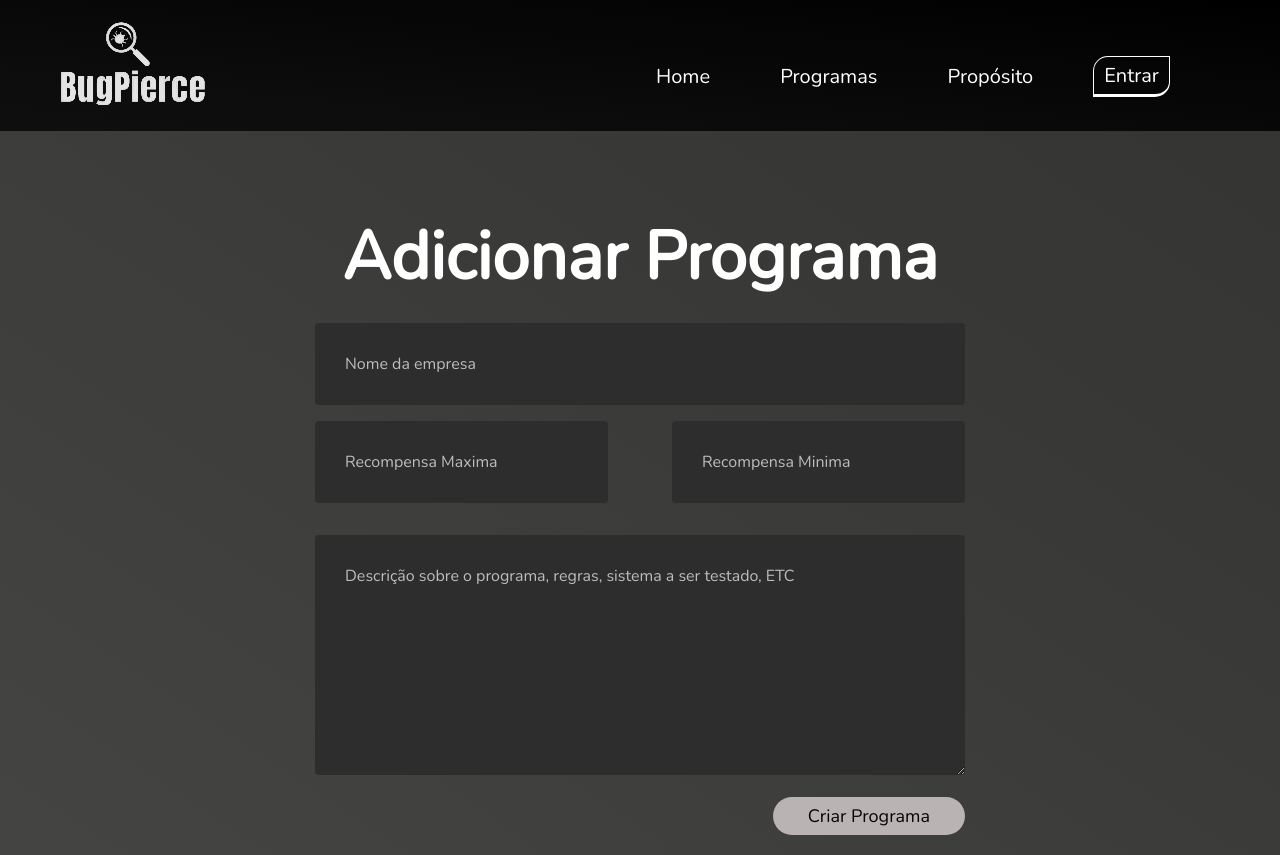
After one commit to loywz/BugPierce, a PHP site: page /adicionar-programa.php in a window 1280 px wide. The commit adds this page. Run offline with PHP 8.4, Linux system fonts and the light colour scheme.

Commit message:
Criação de programas

```diff
--- /dev/null
+++ b/adicionar-programa.php
@@ -0,0 +1,38 @@
+<?php include('montagem/header.php') ?>
+
+    <link href="css/adicionar-programa.css" rel="stylesheet">
+
+	<div class="container">
+		<div class="row">
+				<h1>Adicionar Programa</h1>
+		</div>
+		<div class="row input-container">
+		<form method='POST' action='acao/adicionar-programa-acao.php'>
+				<div>
+					<div>
+						<input type="text" name="nome_empresa" required placeholder="Nome da empresa"/>
+					</div>
+				</div>
+				<div>
+					<div class="styled-input">
+						<input type="text" name="rec_max" required placeholder="Recompensa Maxima"/>
+					</div>
+				</div>
+				<div>
+					<div class="styled-input" style="float:right;">
+						<input type="text" name="rec_min" required placeholder="Recompensa Minima"/>
+					</div>
+				</div>
+				<div>
+					<div class="styled-input wide">
+						<textarea name="mensagem" required placeholder="Descrição sobre o programa, regras, sistema a ser testado, ETC"></textarea>
+					</div>
+				</div>
+				<div >
+					<button class="enviar-btn">Criar Programa</button>
+				</div>
+		</div>
+	</div>
+</form>
+  </body>
+</html>
--- /dev/null
+++ b/css/adicionar-programa.css
@@ -0,0 +1,106 @@
+@import url('https://fonts.googleapis.com/css2?family=Nunito:wght@200&display=swap');
+
+*{
+    font-family: 'Nunito', sans-serif;
+}
+
+
+
+body {
+    background-image: linear-gradient(to right top, #444442, #40403e, #3b3b3a, #373736, #333332);
+}
+
+h1 {
+    font-family: 'Nunito', sans-serif;
+    font-weight: 600;
+    font-size: 67px;
+    color: white;
+    text-align: center;
+    padding-top: 80px;
+}
+
+
+
+.styled-input {
+    float: left;
+    width: 293px;
+    margin: 1rem 0;
+    position: relative;
+    border-radius: 4px;
+}
+
+
+@media only screen and (max-width: 768px){
+    .styled-input {
+        width:100%;
+    }
+}
+
+input::placeholder{
+    color: rgb(189, 189, 189);
+}
+textarea::placeholder{
+    color: rgb(189, 189, 189);
+}
+
+
+.styled-input.wide {
+    width: 650px;
+    max-width: 100%;
+}
+
+button{
+    border: 0;
+}
+
+input,
+textarea {
+    padding: 30px;
+    border: 0;
+    width: 100%;
+    font-size: 1rem;
+    background-color: #2d2d2d;
+    color: rgb(255, 255, 255);
+    border-radius: 4px;
+    font-family: 'Nunito', sans-serif;
+}
+
+
+textarea {
+    width: 100%;
+    min-height: 15em;
+}
+
+.input-container {
+    width: 650px;
+    max-width: 100%;
+    margin: 20px auto 25px auto;
+}
+
+.enviar-btn {
+    float: right;
+    padding: 7px 35px;
+    border-radius: 60px;
+    display: inline-block;
+    background-color: #b9b3b3;
+    color: rgb(8, 4, 4);
+    font-size: 18px;
+    cursor: pointer;
+    margin-bottom: 20px;
+    transition: .5s;
+}
+
+.enviar-btn:hover{
+    background-color: rgb(8, 4, 4);
+    color: #b9b3b3;
+}
+
+
+
+@media (max-width: 768px) {
+    .enviar-btn {
+        width:100%;
+        float: none;
+        text-align:center;
+    }
+}
--- a/css/estilo.css
+++ b/css/estilo.css
@@ -4,6 +4,8 @@
 	padding: 0px;
     font-family: "Nunito", Helvetica, Arial, sans-serif;
 }
+
+
 
 .body{
     background-image: linear-gradient(to right top, #000000, #070707, #0d0d0d, #121212, #161616);
@@ -30,6 +32,15 @@ a{
     margin: 0 auto;
 }
 
+@keyframes baixo {
+from {
+    opacity: 0;
+}
+to{
+    opacity: 1;
+}
+}
+
 .menu-div{
     max-width: 100vw;
     display: flex;
@@ -39,6 +50,7 @@ a{
     margin: 0 auto;
     justify-content: space-between;
     transition: .5s;
+    animation: baixo 2s;
 }
 
 .nav a{
--- a/programateste.php
+++ b/programateste.php
@@ -19,6 +19,10 @@
         <div class="pentesters-pentesters">
             <a href="#" class="link-pentesters">Pentesters</a>
         </div >
+
+        <div class="adicionar">
+            <a href="adicionar-programa.php" class="adicionar-programa">Adicionar programa</a>
+        </div >
     </div>
 
     <div class="container-programas">
@@ -29,6 +33,7 @@
         <div class="descricao-programas">
             <p>Encontre o melhor programa para hackear e receber recompensa</p>
         </div>
+
     </div>
 
 <!-- INICIO TABELA BOO !-->
```
Also changed, not shown: acao/adicionar-programa-acao.php (added, +16 -0 lines), css/estiloProgramas.css (+7 -0 lines).
